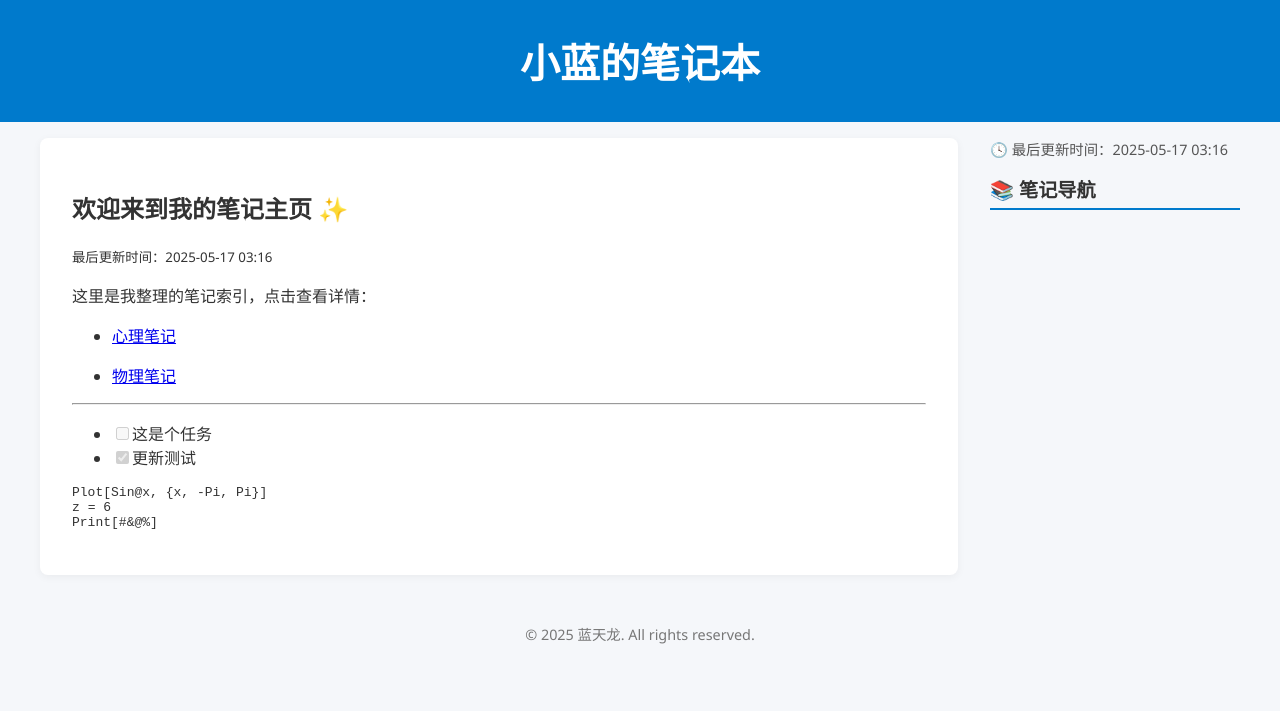
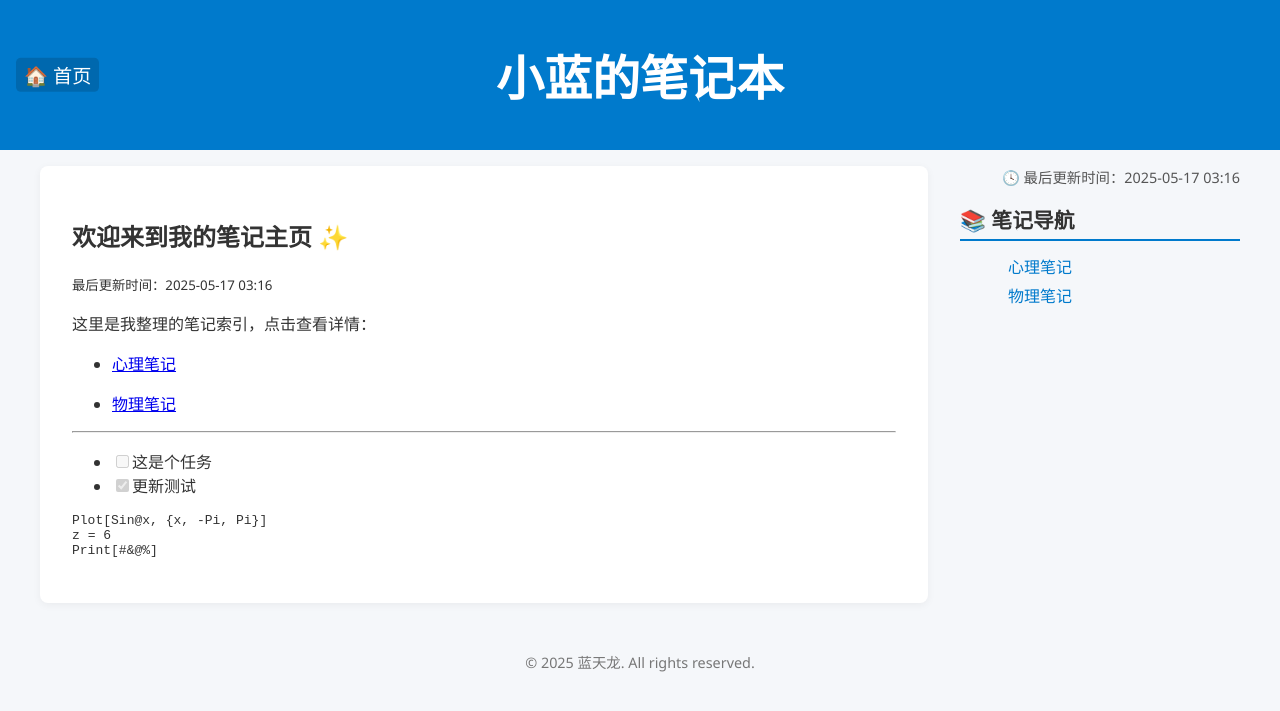
Before and after one commit to Tlonglan/GitNotebook, a Jekyll site: the page built from index.md, in a window 1280 px wide. Shown: the top 711 px of the page. Built offline with Jekyll 4.4.1, drawn with Linux system fonts in a browser that asks for light colours.

Commit message:
Update default.html

```diff
--- a/_layouts/default.html
+++ b/_layouts/default.html
@@ -1,8 +1,8 @@
 <!DOCTYPE html>
 <html lang="zh">
 <head>
-  <meta charset="UTF-8">
-  <meta name="viewport" content="width=device-width, initial-scale=1.0">
+  <meta charset="UTF-8" />
+  <meta name="viewport" content="width=device-width, initial-scale=1" />
   <title>{{ page.title }} | {{ site.title }}</title>
   <style>
     body {
@@ -11,69 +11,88 @@
       background-color: #f5f7fa;
       color: #333;
     }
-
     header {
-      background-color: #007acc; /* 固定为科技蓝 */
+      background-color: #007acc; /* 科技蓝 */
       color: white;
-      padding: 2rem 1rem;
-      font-size: 2.5rem;
+      padding: 2.5rem 1rem;
+      font-size: 3rem;
       font-weight: bold;
       text-align: center;
       position: relative;
     }
-
+    header a.home-link {
+      position: absolute;
+      left: 1rem;
+      top: 50%;
+      transform: translateY(-50%);
+      color: white;
+      text-decoration: none;
+      font-size: 1.2rem;
+      font-weight: normal;
+      background: rgba(0,0,0,0.15);
+      padding: 0.2rem 0.5rem;
+      border-radius: 0.3rem;
+      transition: background-color 0.3s;
+    }
+    header a.home-link:hover {
+      background: rgba(255,255,255,0.3);
+      color: #004a99;
+    }
     main {
       display: flex;
       flex-direction: row-reverse; /* 右侧导航 */
-      padding: 1rem;
       max-width: 1200px;
       margin: 0 auto;
+      padding: 1rem;
+      gap: 2rem;
     }
-
     nav {
-      width: 250px;
-      margin-left: 2rem;
+      width: 280px;
+      flex-shrink: 0;
     }
-
+    nav .updated {
+      font-size: 0.9rem;
+      color: #555;
+      margin-bottom: 1rem;
+      text-align: right;
+      white-space: nowrap;
+      overflow: hidden;
+      text-overflow: ellipsis;
+    }
     nav h2 {
-      font-size: 1.2rem;
+      font-size: 1.3rem;
       margin-bottom: 0.5rem;
       border-bottom: 2px solid #007acc;
       padding-bottom: 0.3rem;
     }
-
-    nav .updated {
-      font-size: 0.9rem;
-      color: #555;
-      margin-bottom: 1rem;
-    }
-
     nav ul {
       list-style: none;
-      padding: 0;
+      padding-left: 0;
+      max-height: 70vh;
+      overflow-y: auto;
+      margin: 0;
     }
-
     nav li {
-      margin: 0.5rem 0;
+      margin: 0.3rem 0;
     }
-
-    nav a {
+    nav li a {
       color: #007acc;
       text-decoration: none;
+      font-size: 1rem;
+      display: inline-block;
+      padding-left: 0;
     }
-
-    nav a:hover {
+    nav li a:hover {
       text-decoration: underline;
     }
-
     article {
       flex: 1;
       background: white;
       padding: 2rem;
       border-radius: 0.5rem;
       box-shadow: 0 2px 8px rgba(0, 0, 0, 0.05);
+      min-width: 0;
     }
-
     footer {
       text-align: center;
       font-size: 0.9rem;
@@ -84,6 +103,7 @@
 </head>
 <body>
   <header>
+    <a href="{{ '/' | relative_url }}" class="home-link" title="返回首页">🏠 首页</a>
     {{ site.title }}
   </header>
   <main>
@@ -91,9 +111,13 @@
       <div class="updated">🕓 最后更新时间：{{ site.time | date: "%Y-%m-%d %H:%M" }}</div>
       <h2>📚 笔记导航</h2>
       <ul>
-        {% assign notes = site.pages | where_exp: "p", "p.path contains '笔记库/'" %}
+        {% assign notes = site.mynotes | sort: "path" %}
         {% for note in notes %}
-          <li><a href="{{ note.url }}">{{ note.title | default: note.name | split: '.' | first }}</a></li>
+          {% assign parts = note.path | split: "/" %}
+          {% assign level = parts.size | minus: 1 %}
+          <li style="padding-left: {{ level | times: 1.5 }}em;">
+            <a href="{{ note.url | relative_url }}">{{ note.title | default: note.basename }}</a>
+          </li>
         {% endfor %}
       </ul>
     </nav>
```
